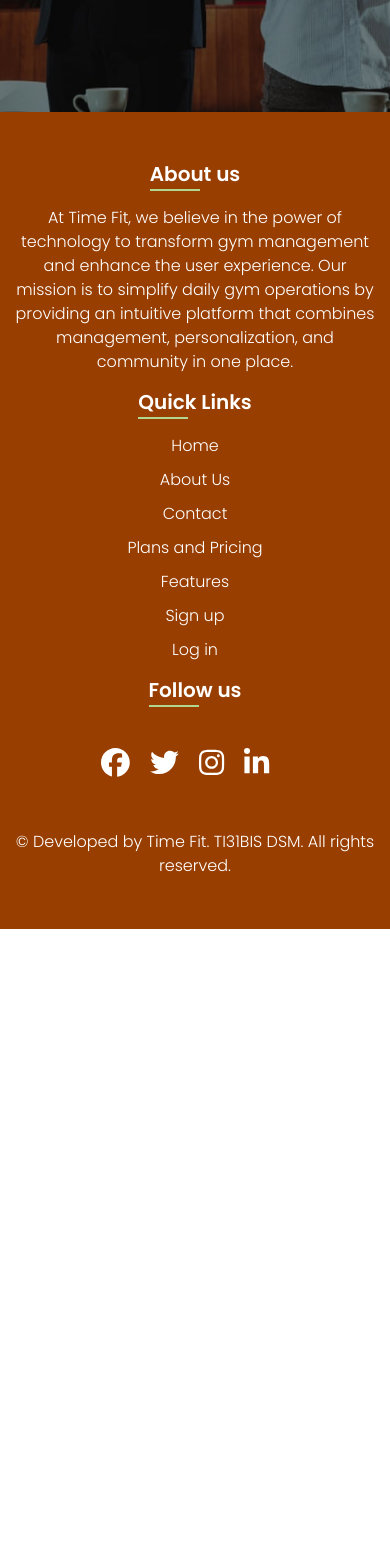
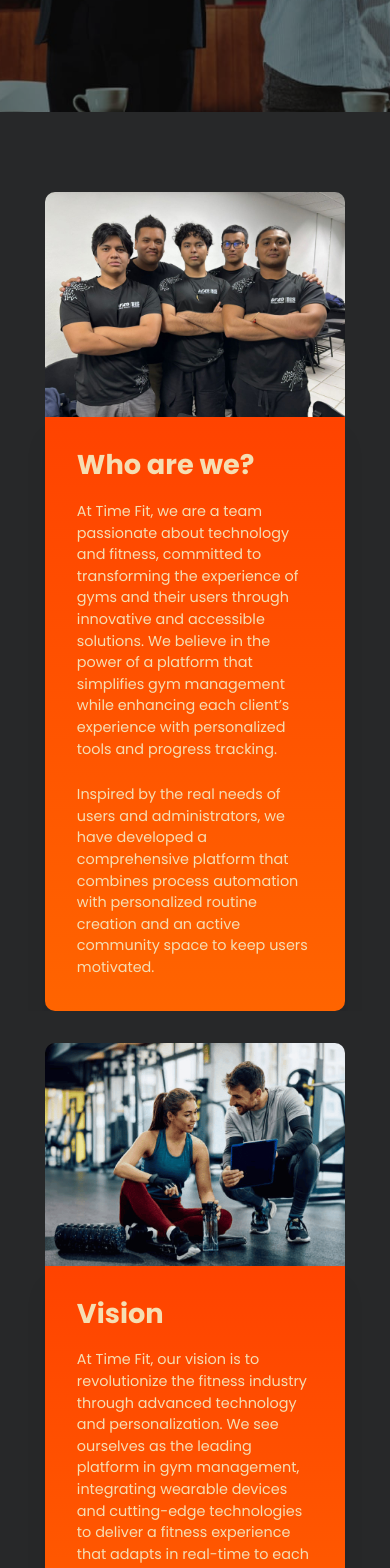
Before and after one commit to CesarSanchez19/landing_page_time_fit, a Vue app: page /Aboutus in a window 390 px wide. Shown: the part 432-2000 px from the top of the page. Before the commit the page ends 1361 px from the top, so only its background shows below. Built offline with nearby package versions, Linux system fonts and the light colour scheme; no server answers.

Commit message:
feat: Agregar la sección 'Info text and imgs about us' al componente AboutUs.vue
Se descomentó la sección que explica quienes somos,
nuestra visión y misión en Time Fit, ademas de agregar
todos los estilos correspondientes. Ahora es completamente
responsivo en pantallas mas pequeñas

```diff
--- a/src/components/AboutUs.vue
+++ b/src/components/AboutUs.vue
@@ -16,11 +16,15 @@
     </section>
 
     <!-- ! Main: Info text and imgs about us-->
-    <!-- <section class="info-txt-img-contnt-main">
+    <section class="info-txt-img-contnt-main">
 
-        <div class="info-txt-img-contnt">
-            <img src="../assets/img-aboutUs/img-team-about-1.jpg" alt="Time Fit members">
-            <div>
+        <!--? Who are we content -->
+        <div class="info-txt-img-contnt info-txt-img-contnt-1">
+
+            <img class="info-img-1" src="../assets/img-aboutUs/img-team-about-1.jpg"
+            alt="Time Fit members">
+
+            <div class="info-txt-contnt info-txt-contnt-1">
                 <h2>Who are we?</h2>
 
                 <p>At Time Fit, we are a team passionate about technology
@@ -29,7 +33,7 @@
                     We believe in the power of a platform that simplifies gym
                     management while enhancing each client’s experience with
                     personalized tools and progress tracking.</p>
-
+                <br>
                 <p>Inspired by the real needs of users and administrators,
                     we have developed a comprehensive platform that combines
                     process automation with personalized routine creation and
@@ -37,9 +41,13 @@
             </div>
         </div>
 
-        <div class="info-txt-img-contnt">
-            <img src="../assets/img-aboutUs/img-vision-about-2.png" alt="Trainer talking to a client">
-            <div>
+        <!--? Vision content-->
+        <div class="info-txt-img-contnt info-txt-img-contnt-2 revers-row">
+
+            <img class="info-img-2" src="../assets/img-aboutUs/img-vision-about-2.png"
+            alt="Trainer talking to a client">
+
+            <div class="info-txt-contnt info-txt-contnt-2">
                 <h2>Vision</h2>
                 <p>At Time Fit, our vision is to revolutionize the fitness
                     industry through advanced technology and personalization.
@@ -53,9 +61,13 @@
             </div>
         </div>
 
-        <div class="info-txt-img-contnt">
-            <img src="../assets/img-aboutUs/img-mission-about-3.png" alt="People in the Gym">
-            <div>
+        <!--? Mission content -->
+        <div class="info-txt-img-contnt info-txt-img-contnt-3">
+
+            <img class="info-img-3" src="../assets/img-aboutUs/img-mission-about-3.png"
+            alt="People in the Gym">
+
+            <div class="info-txt-contnt info-txt-contnt-3">
                 <h2>Mission</h2>
                 <p>At Time Fit, our mission is to revolutionize gym management
                     and user experience through an accessible, intuitive, and
@@ -69,7 +81,7 @@
             </div>
         </div>
 
-    </section> -->
+    </section>
 
     <!-- ! Main: Team members - Cards -->
     <!-- <header class="title-cards">
@@ -273,6 +285,160 @@
 
     /* ----- Main: Info text and imgs about us ----- */
 
+    /* Styles resposive main contain */
+    .info-txt-img-contnt-main {
+        width: 100%;
+        height: auto;
+        margin-bottom: 5em;
+        display: flex;
+        flex-direction: column;
+        flex-wrap: wrap;
+    }
+
+    /* Styles for resposive contain of div's containers */
+    .info-txt-img-contnt {
+        display: flex;
+        color: wheat;
+        height: 100%;
+        padding: 1em;
+        justify-content: center;
+        align-items: center;
+        /* margin-bottom: 2em; */
+    }
+
+    /* Styles images of 'Who are we' and 'Mission' contents */
+    .info-txt-img-contnt-1 img, .info-txt-img-contnt-3 img {
+        display: block;
+        /* max-width: 45em; */
+        width: 51%;
+        /* max-height: 33em; */
+        height: 30%;
+        position: relative;
+        left: 7em;
+        margin-top: 5em;
+        border-radius: 10px;
+    }
+
+    /* Styles for resposnive text contain */
+    .info-txt-contnt {
+        border-radius: 10px;
+        margin: 7em 6em 0 2.6em;
+        background: linear-gradient(180deg, #FF4300 0%, #FF6400 100%);
+        display: flex;
+        flex-direction: column;
+        /* Shadow 1 */
+        box-shadow: 0px 20px 24px -4px rgb(17 24 39 / 0.10),
+        0px 8px 8px -4px rgb(17 24 39 / 0.04);
+        z-index: 2;
+        padding: 2em;
+    }
+
+    .info-txt-contnt p {
+        font-size: 1em;
+    }
+
+    .info-txt-contnt-1 {
+        /* position: relative; */
+        max-width: 30em;
+        height: 100%;
+        top: 9em;
+        /* margin-top: 1%; */
+    }
+
+    .info-txt-contnt-1 p {
+        font-size: .9em;
+    }
+
+    .info-txt-contnt-2 {
+        max-width: 30em;
+        /* max-height: 24em; */
+        top: 9.5em;
+        height: 100%;
+        margin: 7em 2.6em 0 6em;
+    }
+
+    /* Changed of direction 'vision' content */
+    .revers-row {
+        flex-direction: row-reverse;
+    }
+
+    .revers-row img {
+        display: block;
+        /* max-width: 45em; */
+        width: 51%;
+        /* max-height: 33em; */
+        height: 30%;
+        position: relative;
+        right: 7em;
+        margin-top: 5em;
+        border-radius: 10px;
+    }
+
+    .info-txt-contnt-3 {
+        max-width: 30em;
+        height: 100%;
+        top: 10.5em;
+
+    }
+
+
+    .info-txt-contnt h2 {
+        font-size: 1.7em;
+        font-weight: 700;
+        padding-bottom: .7em;
+    }
+
+    /* For screen smaller */
+
+    @media(width < 1256px) {
+
+        /*  */
+        .info-txt-img-contnt-main {
+            width: 100%;
+            height: auto;
+            display: flex;
+            flex-direction: column;
+            /* flex-wrap: wrap; */
+            margin-bottom: 5em;
+            margin-top: 5em;
+        }
+
+        .info-txt-img-contnt {
+            display: flex;
+            flex-direction: column;
+            align-items: center;
+            padding: 0;
+            height: auto;
+            margin-top: 0em;
+            contain: content;
+            border-radius: 10px;
+        }
+
+        .info-txt-img-contnt img {
+            left: 0;
+            width: 77%;
+            margin-top: 0em;
+            height: 100%;
+            border-radius: 10px 10px 0px 0px;
+        }
+
+        .info-txt-img-contnt-2, .info-txt-img-contnt-3 {
+            margin-top: 2em;
+        }
+
+        /* Texto que aun no se muestra */
+        .info-txt-contnt {
+            margin: 0;
+            max-width: 77%;
+            border-radius: 0px 0px 10px 10px;
+        }
+
+        .info-txt-contnt p {
+            font-size: .9em;
+        }
+    }
+
+    /* ----- Main: Team members section ----- */
 
 
 </style>
```
